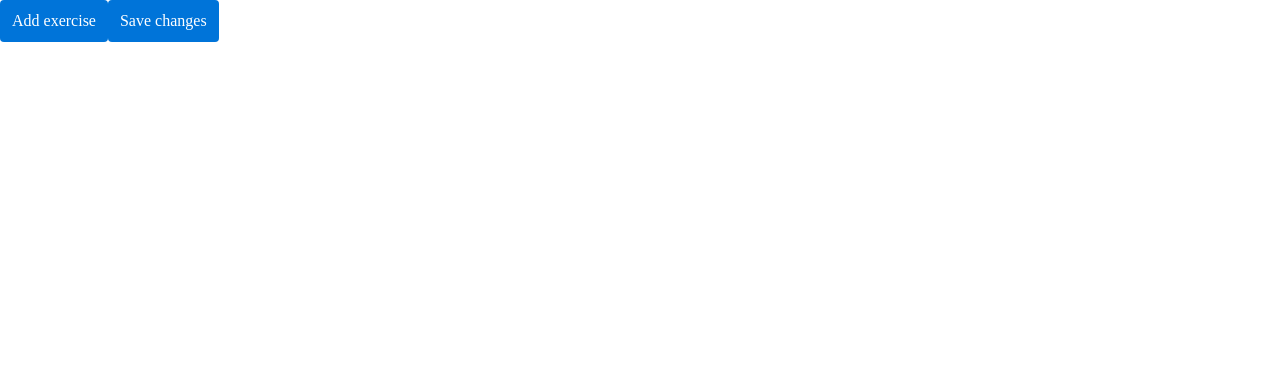
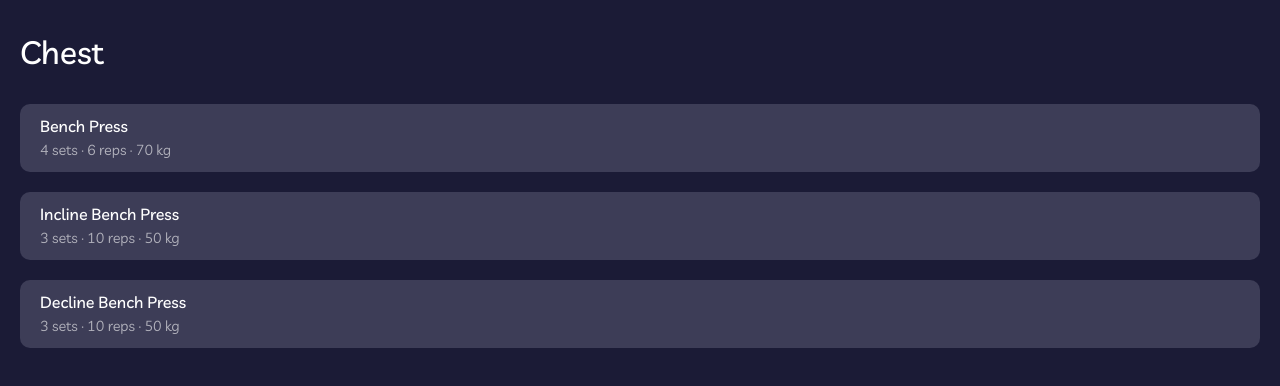
Before and after one commit to Wedvich/megaflex, a React app: page / in a window 1280 px wide. Shown: the top 386 px of the page. Built offline with nearby package versions, Linux system fonts and the light colour scheme.

Commit message:
Update layout and prep for router

```diff
--- a/package.json
+++ b/package.json
@@ -24,7 +24,7 @@
     "@types/classnames": "^2.2.9",
     "@types/jest": "^24.0.17",
     "@types/react": "^16.9.2",
-    "@types/react-dom": "^16.8.5",
+    "@types/react-dom": "^16.9.0",
     "@types/react-redux": "^7.1.2",
     "@types/uuid": "^3.4.5",
     "@typescript-eslint/eslint-plugin": "^2.0.0",
--- a/src/App.tsx
+++ b/src/App.tsx
@@ -1,18 +1,26 @@
 import React from 'react';
 import { hot } from 'react-hot-loader/root';
-import { Provider } from 'react-redux';
-
-import configureStore from './store';
-import Template from './template/Template';
 
 import './app.css';
 
-const store = configureStore();
-
 const App = () => (
-  <Provider store={store}>
-    <Template />
-  </Provider>
+  <>
+    <h1>Chest</h1>
+    <ul>
+      <li>
+        <span className="title">Bench Press</span>
+        <span className="synopsis">4 sets &#183; 6 reps &#183; 70 kg</span>
+      </li>
+      <li>
+        <span className="title">Incline Bench Press</span>
+        <span className="synopsis">3 sets &#183; 10 reps &#183; 50 kg</span>
+      </li>
+      <li>
+        <span className="title">Decline Bench Press</span>
+        <span className="synopsis">3 sets &#183; 10 reps &#183; 50 kg</span>
+      </li>
+    </ul>
+  </>
 );
 
 export default hot(App);
--- a/src/app.css
+++ b/src/app.css
@@ -3,21 +3,41 @@
 }
 
 body {
-  background: #fff;
-  color: #001f3f;
+  background: hsl(240, 33%, 16%);
+  color: white;
+  font-family: 'Livvic', sans-serif;
   font-size: 16px;
+  font-weight: 400;
+  line-height: 150%;
 }
 
-.button--primary {
-  background: #0074d9;
-  border: none;
-  border-radius: .25em;
-  color: white;
-  outline: none;
-  padding: .75em;
+h1 {
+  font-size: 2rem;
+  font-weight: 500;
+  margin: 40px 0;
+  padding: 0 20px;
 }
 
-.button--disabled {
-  background: #aaa;
-  color: #001f3f;
+ul {
+  list-style: none;
+  margin: 20px;
+  padding: 0;
 }
+
+li {
+  background: hsl(240, 17%, 29%);
+  border-radius: 10px;
+  margin: 20px 0;
+  padding: 10px 20px;
+}
+
+span.title {
+  display: block;
+  font-weight: 500;
+}
+
+span.synopsis {
+  display: block;
+  font-size: 90%;
+  opacity: .6;
+}
--- a/src/index.html
+++ b/src/index.html
@@ -4,6 +4,8 @@
     <meta charset="utf-8">
     <meta name="viewport" content="width=device-width, initial-scale=1">
     <title>Megaflex</title>
+    <link rel="icon" href="data:,">
+    <link rel="stylesheet" href="https://fonts.googleapis.com/css?family=Livvic:400,500,700&display=swap">
   </head>
   <body>
       <div id="app-container"></div>
--- a/src/index.tsx
+++ b/src/index.tsx
@@ -1,7 +1,17 @@
 import React from 'react';
 import { render } from 'react-dom';
+import { Provider } from 'react-redux';
 import 'normalize.css';
 
+import configureStore from './store';
 import App from './App';
 
-render(<App />, document.getElementById('app-container'));
+const store = configureStore();
+
+const Root = () => (
+  <Provider store={store}>
+    <App />
+  </Provider>
+);
+
+render(<Root />, document.getElementById('app-container'));
--- a/src/store/index.ts
+++ b/src/store/index.ts
@@ -4,6 +4,13 @@ import rootReducer from './rootReducer';
 
 const configureStore = (initialState = {}) => {
   const store = createStore(rootReducer, initialState, compose(applyMiddleware()));
+
+  if ((module as any).hot) {
+    (module as any).hot.accept('./rootReducer', () => {
+      store.replaceReducer(rootReducer);
+    });
+  }
+
   return store;
 };
 
```
Also changed, not shown: .eslintrc.js, 1 other file (tests, documents, lock files or other folders).
